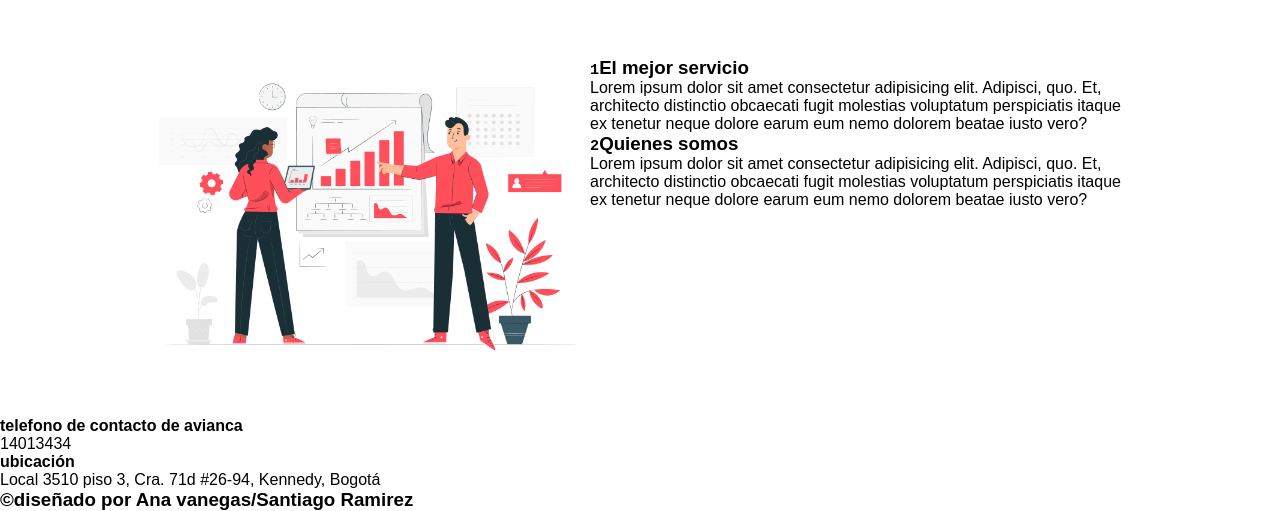
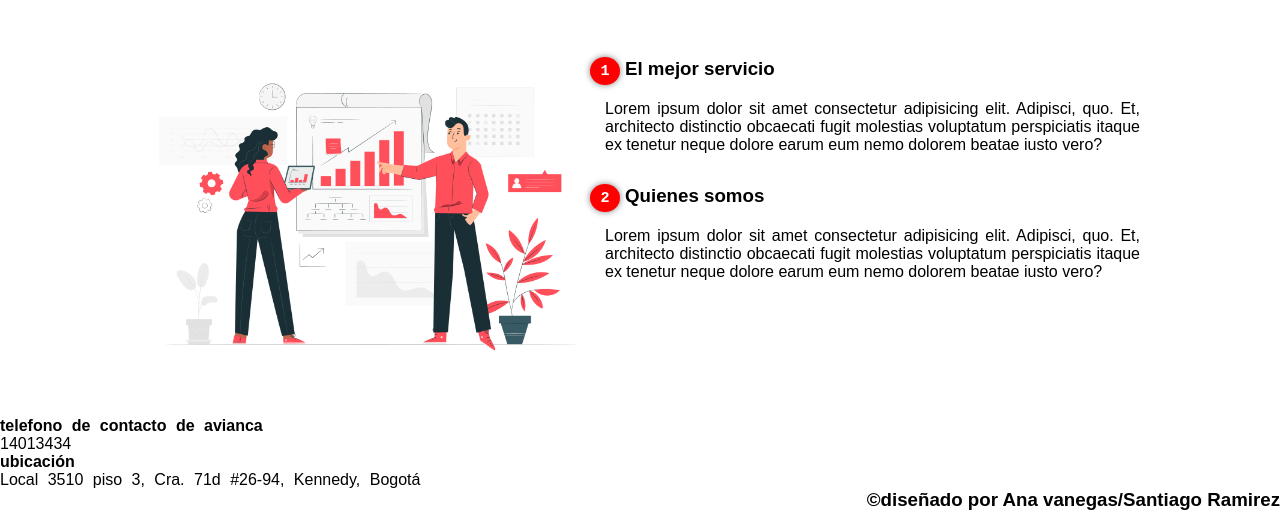
Before and after one commit to Santyram24/avianca-pagweb, a plain HTML site: page index.html in a window 1280 px wide. Shown: the part 697-1208 px from the top of the page. Drawn offline with Linux system fonts and the light colour scheme.

Commit message:
segundo commit

```diff
--- a/css/estilos.css
+++ b/css/estilos.css
@@ -57,7 +57,7 @@ nav>a:hover {
     text-decoration: underline;
 }
 
-header .textos-header{
+header .textos-header {
     display: flex;
     height: 430px;
     width: 100%;
@@ -66,25 +66,74 @@ header .textos-header{
     flex-direction: column;
     text-align: center;
 }
-.textos-header h1{
+
+.textos-header h1 {
     font-size: 50px;
     color: white;
 }
-.textos-header h2{
-    padding : 20px;
+
+.textos-header h2 {
+    padding: 20px;
     font-size: 30px;
     font-weight: 300;
     color: white;
 }
-.wave{
+
+.wave {
     position: absolute;
     bottom: 0;
     width: 100%;
 }
+
 /*About us*/
 
 
-.contenedor-sobre-nosotros{
+.contenedor-sobre-nosotros {
     display: flex;
     justify-content: space-evenly;
 }
+
+.imagen-about-us {
+    width: 48%;
+}
+
+.sobre-nosotros .contenido-textos {
+    width: 48%;
+
+}
+
+.contenido-textos h3 {
+    margin-bottom: 15px;
+}
+
+.contenido-textos h3 samp {
+    background: red;
+    color: white;
+    border-radius: 50%;
+    display: inline-block;
+    text-align: center;
+    width: 30px;
+    height: 28px;
+    padding: 5px;
+    box-shadow: 0 0 6px 0 rgba(0, 0, 0, .5);
+    margin-right: 5px;
+}
+
+.contenido-textos p{
+    padding: 0 0 30px 15px;
+    font-weight: 300;
+    text-align: justify;
+
+}
+
+/*footer*/
+.contenedor-footer{
+   word-spacing: 5px;
+   t
+
+}
+
+.Titulo-final {
+    text-align: end;
+
+}
```
Also changed, not shown: index.html (line endings or trailing spaces).
